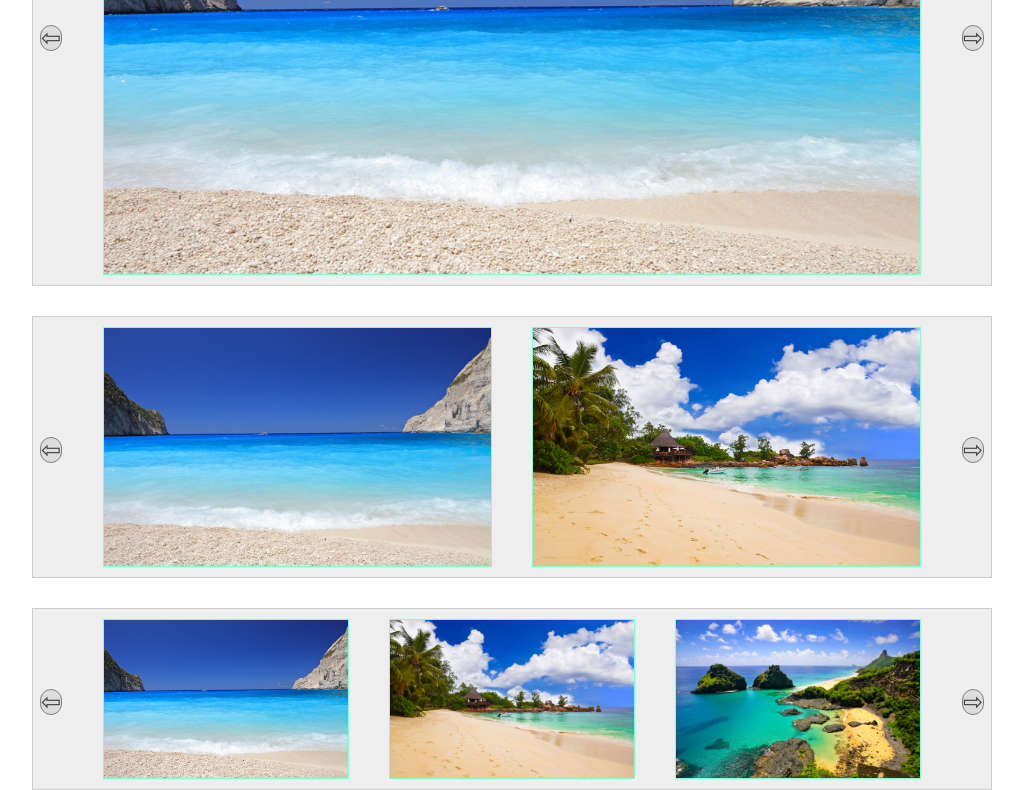
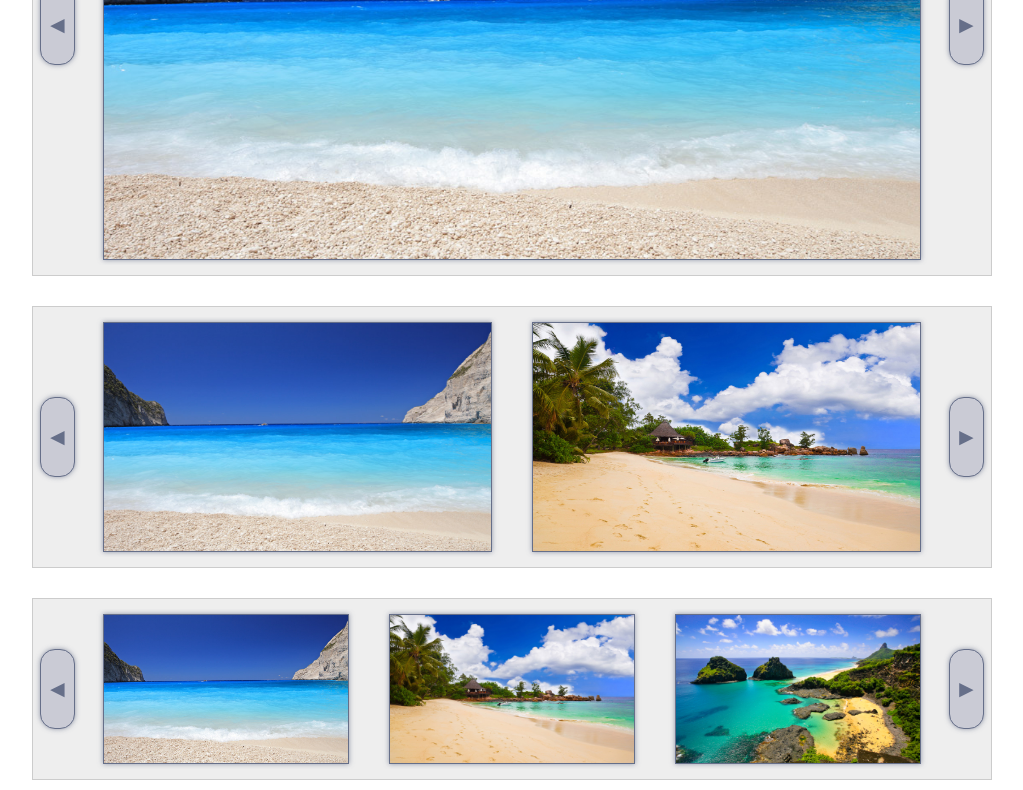
Before and after one commit to RomanLitsiiuk/PRO_homework14_27.05.18, a website: page index.html in a window 1280 px wide. Shown: the part 293-1083 px from the top of the page, without its empty margins (128-1151 px from the left). Drawn offline with Linux system fonts and the light colour scheme.

Commit message:
Slider was stylized

```diff
--- a/index.html
+++ b/index.html
@@ -2,15 +2,15 @@
 <html lang="en">
 <head>
   <meta charset="UTF-8">
-  <title>My own slider</title>
+  <title>Slider</title>
   <link rel="stylesheet" type="text/css" href="dist/css/styles.css">
-  <script src="src/js/main2.js" defer></script>
+  <script src="src/js/main.js" defer></script>
 </head>
 <body>
   <div class="Container">
-    <h1 class="Header">Hello, slider!</h1>
+    <h2 class="Header">Hello, merry-go-round!</h2>
     <div class="Slider u-padding" id="slider">
-      <button class="Slider-arrow Slider-arrow--back">⇦</button>
+      <button class="Slider-arrow Slider-arrow--back">◄</button>
       <div class="Gallery">
         <ul class="Gallery-line">
           <li class="Gallery-slide">
@@ -30,10 +30,10 @@
           </li>
         </ul>
       </div>
-      <button class="Slider-arrow Slider-arrow--next">⇨</button>
+      <button class="Slider-arrow Slider-arrow--next">►</button>
     </div>
     <div class="Slider u-padding" id="slider2">
-      <button class="Slider-arrow Slider-arrow--back">⇦</button>
+      <button class="Slider-arrow Slider-arrow--back">◄</button>
       <div class="Gallery">
         <ul class="Gallery-line">
           <li class="Gallery-slide">
@@ -53,10 +53,10 @@
           </li>
         </ul>
       </div>
-      <button class="Slider-arrow Slider-arrow--next">⇨</button>
+      <button class="Slider-arrow Slider-arrow--next">►</button>
     </div>
     <div class="Slider u-padding" id="slider3">
-      <button class="Slider-arrow Slider-arrow--back">⇦</button>
+      <button class="Slider-arrow Slider-arrow--back">◄</button>
       <div class="Gallery">
         <ul class="Gallery-line">
           <li class="Gallery-slide">
@@ -76,7 +76,7 @@
           </li>
         </ul>
       </div>
-      <button class="Slider-arrow Slider-arrow--next">⇨</button>
+      <button class="Slider-arrow Slider-arrow--next">►</button>
     </div>
   </div>
 </body>
--- a/src/js/main.js
+++ b/src/js/main.js
@@ -1,27 +1,49 @@
 window.onload = function () {
-  var SliderLine = document.getElementsByTagName('li');
-  for (var i = 0; i < SliderLine.length; i++) {
-    SliderLine[i].style.position = 'relative';
-    var span = document.createElement('span');
-    span.style.cssText = 'position:absolute;left:0;top:0';
-    span.innerHTML = i + 1;
-    SliderLine[i].appendChild(span);
-  }
-
-  var slideWidth = 858;
-  var slideCount = 1;
-  var Slider = document.getElementById('slider');
-  var list = Slider.querySelector('ul');
-  var listElems = Slider.querySelectorAll('li');
-  var position = 0;
-
-  Slider.querySelector('.Slider-arrow--back').onclick = function() {
-    position = Math.min(position + slideWidth * slideCount, 0);
-    list.style.marginLeft = position + 'px';
+  var Slider = function(rootElement, slideCount, slideScroll) {
+    this.rootElement = rootElement;
+    this.list = this.rootElement.querySelector('.Gallery-line');
+    this.slides = this.list.getElementsByTagName('li');
+    this.leftArrow = this.rootElement.querySelector('.Slider-arrow--back');
+    this.rightArrow = this.rootElement.querySelector('.Slider-arrow--next');
+    this.SlideNumber = this.slides.length;
+    this.slide = this.slides[0];
+    this.slideWidth = this.slide.offsetWidth;
+    this.slideHeight = this.slide.offsetHeight;
+    this.sliderCount = slideCount;
+    this.slideScroll = slideScroll;
+    this.next = this.next.bind(this);
+    this.back = this.back.bind(this);
+    this.position = 0;
   };
 
-  Slider.querySelector('.Slider-arrow--next').onclick = function() {
-    position = Math.max(position - slideWidth * slideCount, -slideWidth * (listElems.length - slideCount));
-    list.style.marginLeft = position + 'px';
+  Slider.prototype.size = function () {
+    for (var i = 0; i < this.SlideNumber; i++) {
+      this.slides[i].style.width = this.slideWidth / this.sliderCount + 'px';
+      this.slides[i].style.height = this.slideHeight / this.sliderCount + 'px';
+    }
+    this.leftArrow.style.top = ((this.slideHeight / this.sliderCount) / 2) - 30 + 'px';
+    this.rightArrow.style.top = ((this.slideHeight / this.sliderCount) / 2) - 30 + 'px';
   };
+
+  Slider.prototype.back = function() {
+    this.slideCalcWidth = this.slideWidth / this.sliderCount;
+    this.position = Math.min(this.position + this.slideCalcWidth * this.slideScroll, 0);
+    this.list.style.marginLeft = this.position + 'px';
+  };
+
+  Slider.prototype.next = function() {
+    this.slideCalcWidth = this.slideWidth / this.sliderCount;
+    this.position = Math.max(this.position - this.slideCalcWidth * this.slideScroll, -this.slideCalcWidth * (this.SlideNumber - this.sliderCount));
+    this.list.style.marginLeft = this.position + 'px';
+  };
+
+  Slider.prototype.render = function(){
+    this.size();
+    this.rightArrow.addEventListener("click", this.next);
+    this.leftArrow.addEventListener("click", this.back);
+  };
+
+  var slider = new Slider(document.getElementById('slider'), 1, 1).render();
+  var slider2 = new Slider(document.getElementById('slider2'), 2, 2).render();
+  var slider3 = new Slider(document.getElementById('slider3'), 3, 1).render();
 };
--- a/src/js/main2.js
+++ /dev/null
@@ -1,49 +0,0 @@
-window.onload = function () {
-  var Slider = function(rootElement, slideCount, slideScroll, cyclic) {
-    this.rootElement = rootElement;
-    this.list = this.rootElement.querySelector('.Gallery-line');
-    this.slides = this.list.getElementsByTagName('li');
-    this.leftArrow = this.rootElement.querySelector('.Slider-arrow--back');
-    this.rightArrow = this.rootElement.querySelector('.Slider-arrow--next');
-    this.SlideNumber = this.slides.length;
-    this.slide = this.slides[0];
-    this.slideWidth = this.slide.offsetWidth;
-    this.slideHeight = this.slide.offsetHeight;
-    this.sliderCount = slideCount;
-    this.slideScroll = slideScroll;
-    this.next = this.next.bind(this);
-    this.back = this.back.bind(this);
-    this.position = 0;
-  };
-
-  Slider.prototype.size = function () {
-    for (var i = 0; i < this.SlideNumber; i++) {
-      this.slides[i].style.width = this.slideWidth / this.sliderCount + 'px';
-      this.slides[i].style.height = this.slideHeight / this.sliderCount + 'px';
-    }
-    this.leftArrow.style.top = (this.slideHeight / this.sliderCount) / 2 + 'px';
-    this.rightArrow.style.top = (this.slideHeight / this.sliderCount) / 2 + 'px';
-  };
-
-  Slider.prototype.back = function() {
-    this.slideCalcWidth = this.slideWidth / this.sliderCount;
-    this.position = Math.min(this.position + this.slideCalcWidth * this.slideScroll, 0);
-    this.list.style.marginLeft = this.position + 'px';
-  };
-
-  Slider.prototype.next = function() {
-    this.slideCalcWidth = this.slideWidth / this.sliderCount;
-    this.position = Math.max(this.position - this.slideCalcWidth * this.slideScroll, -this.slideCalcWidth * (this.SlideNumber - this.sliderCount));
-    this.list.style.marginLeft = this.position + 'px';
-  };
-
-  Slider.prototype.render = function(){
-    this.size();
-    this.rightArrow.addEventListener("click", this.next);
-    this.leftArrow.addEventListener("click", this.back);
-  };
-
-  var slider = new Slider(document.getElementById('slider'), 1, 1).render();
-  var slider2 = new Slider(document.getElementById('slider2'), 2, 2).render();
-  var slider3 = new Slider(document.getElementById('slider3'), 3, 1).render();
-};
--- a/src/styles/Modules/Gallery.less
+++ b/src/styles/Modules/Gallery.less
@@ -16,14 +16,15 @@
   &-slide {
     width: 858px;
     height: 480px;
-    padding: 0 20px;
+    padding: 5px 20px;
     text-align: center;
     box-sizing: border-box;
 
     img {
       width: 100%;
       height: 100%;
-      border: 1px solid aquamarine;
+      border: 1px solid #666F89;
+      box-shadow: 0 0 5px 0 rgba(102, 111, 137, 0.7);
       box-sizing: border-box;
     }
   }
--- a/src/styles/Modules/Header.less
+++ b/src/styles/Modules/Header.less
@@ -1,4 +1,5 @@
 .Header {
   text-align: center;
+  color: #666F89;
   padding: 20px 0;
 }
--- a/src/styles/Modules/SliderWrap.less
+++ b/src/styles/Modules/SliderWrap.less
@@ -8,16 +8,24 @@
   margin-bottom: 30px;
 
   &-arrow {
+    width: 35px;
+    height: 80px;
     position: absolute;
     top: 240px;
     padding: 0;
-    background: #ddd;
+    background: #CACBD5;
     border-radius: 15px;
-    border: 1px solid gray;
+    border: 1px solid #666F89;
+    box-shadow: 0 0 5px 0 rgba(102, 111, 137, 0.7);
     font-size: 24px;
     line-height: 24px;
-    color: #444;
+    color: #666F89;
     display: block;
+
+    &:active {
+      box-shadow:0 0 5px rgba(213, 94, 45, 0.5) inset;
+      color: rgba(213, 94, 45, 0.5);
+    }
 
     &--next {
       right: 7px;
```
Also changed, not shown: dist/css/styles.css, 1 other file.
